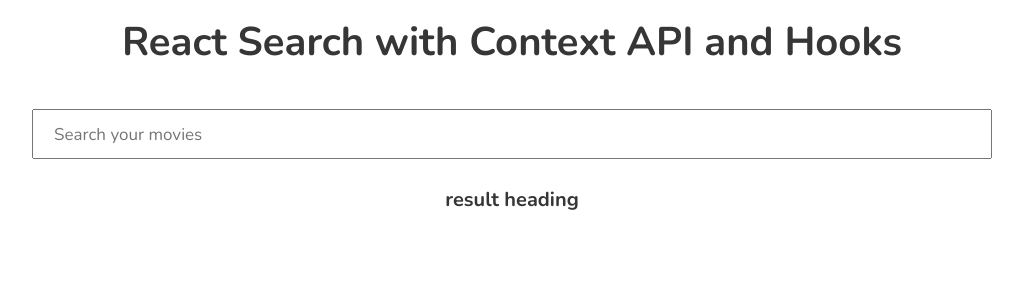
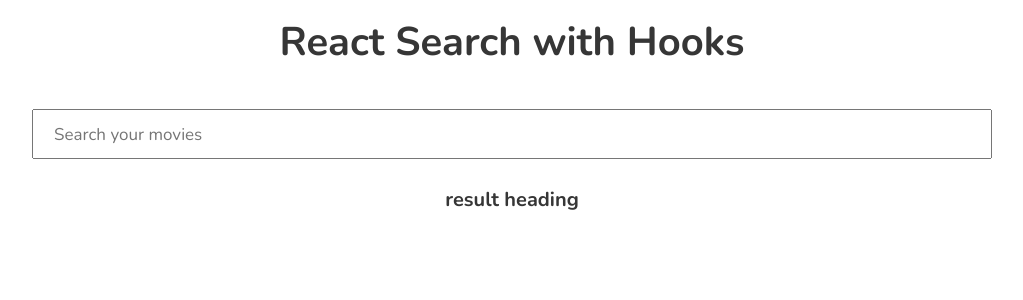
Before and after one commit to isNan909/react_search, a React (Create React App) app: page / in a window 1280 px wide. Shown: the top 300 px of the page, without its empty margins (128-1151 px from the left). Built offline with nearby package versions, Linux system fonts and the light colour scheme.

Commit message:
temporay branch push

```diff
--- a/src/App.js
+++ b/src/App.js
@@ -12,7 +12,7 @@ function App() {
   const search = (e) => {
     if (e.key === "Enter") {
       const data = MovieSource.get(state.typing);
-      console.log(data);
+      console.log(data.data.Search);
       setState((prevState) => {
         return { ...prevState, movies: data };
       });
@@ -30,7 +30,7 @@ function App() {
     <div className="App">
       <div className="container searchApp">
         <h2 className="title is-2 has-text-centered">
-          React Search with Context API and Hooks
+          React Search with Hooks
         </h2>
         <SearchBar handleInput={handleInput} search={search} />
         <Card results={state.movies} />
--- a/src/components/Card.js
+++ b/src/components/Card.js
@@ -1,10 +1,9 @@
 import React from "react";
 
-function Card(props) {
+function Card(results) {
   return (
     <div>
       <div className="card">
-        {props.result}
         <div className="card-image">
           <figure className="image is-4by3">
             {/* <img src={results.image} alt="" /> */}
```
